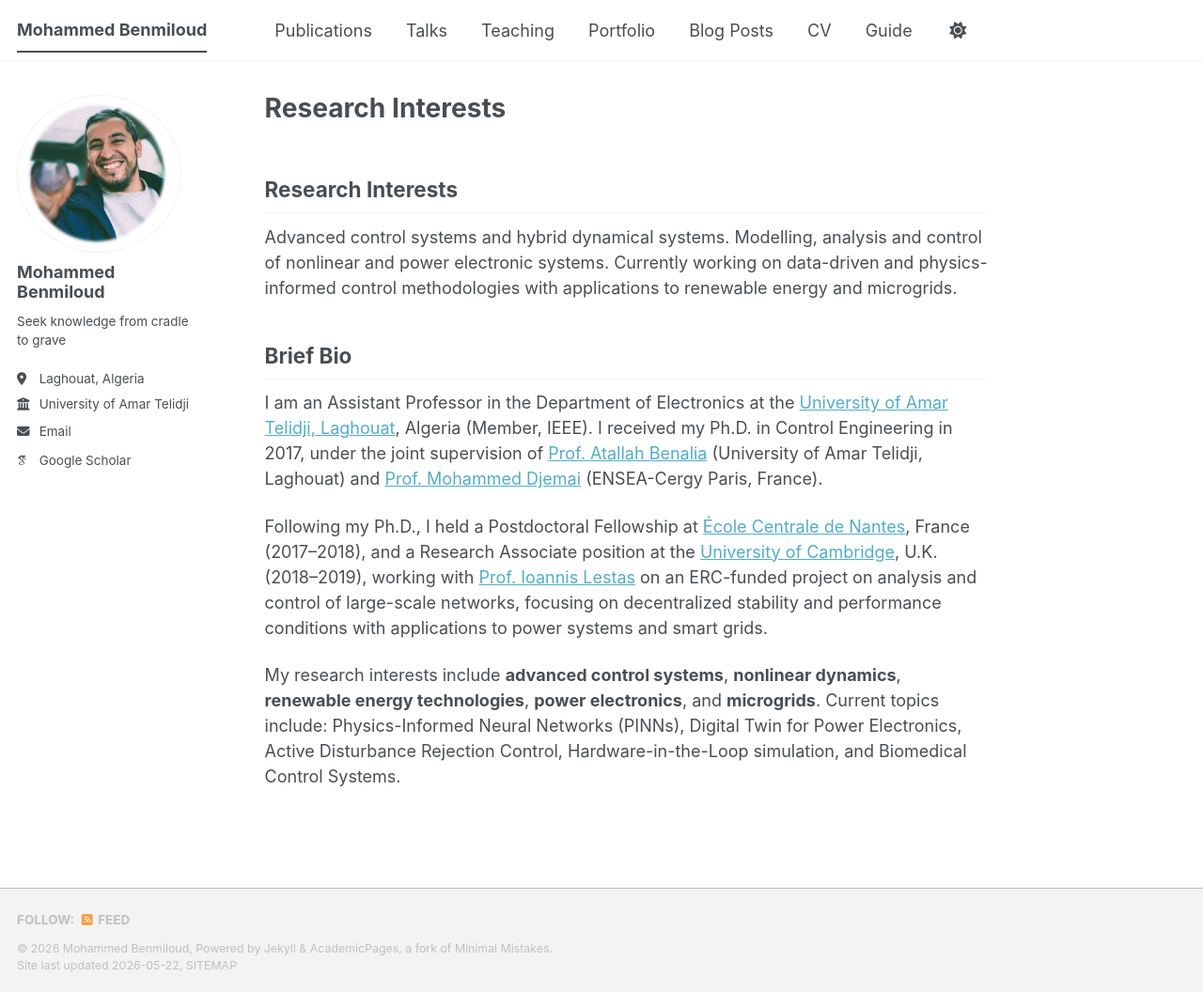
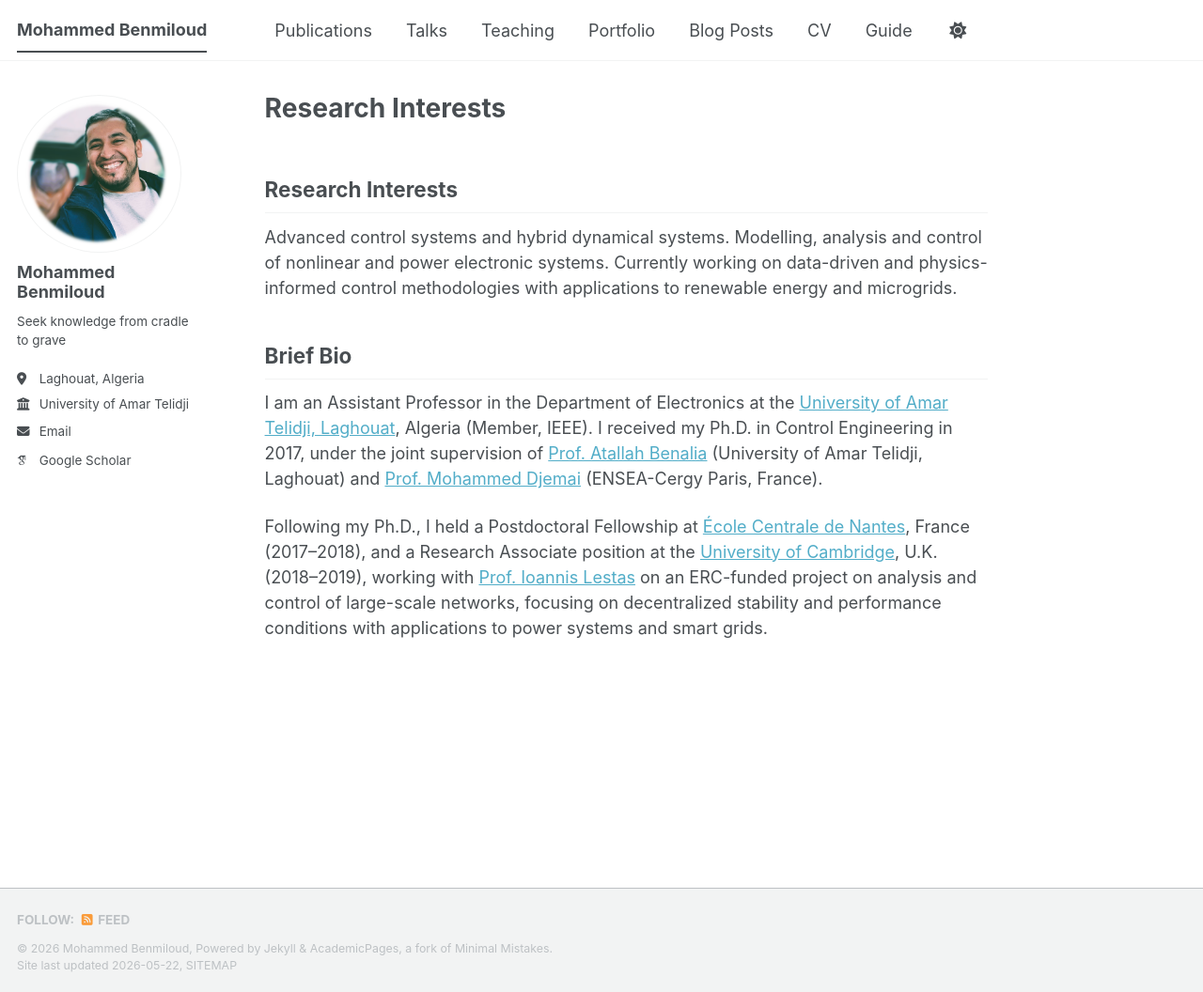
Before and after one commit to medbenmiloud/medbenmiloud.github.io, a Jekyll site: the page built from _pages/about.md, in a window 1280 px wide and 1056 px high. Shown: the whole window at 94% size. Built offline with Jekyll 4.4.1, drawn with Linux system fonts in a browser that asks for light colours; some web fonts are replaced; a script bundle is joined from its source files by our own code; library files that are not in the unit come from our copies; our own code applies the rules of GitHub Pages for plain Markdown files.

Commit message:
Update about.md

```diff
--- a/_pages/about.md
+++ b/_pages/about.md
@@ -15,5 +15,3 @@ Advanced control systems and hybrid dynamical systems. Modelling, analysis and c
 I am an Assistant Professor in the Department of Electronics at the <a href="https://www.lagh-univ.dz/en/" target="_blank">University of Amar Telidji, Laghouat</a>, Algeria (Member, IEEE). I received my Ph.D. in Control Engineering in 2017, under the joint supervision of <a href="https://scholar.google.com/citations?user=BQDkUg8AAAAJ" target="_blank">Prof. Atallah Benalia</a> (University of Amar Telidji, Laghouat) and <a href="https://scholar.google.com/citations?user=ApP9SGcAAAAJ" target="_blank">Prof. Mohammed Djemai</a> (ENSEA-Cergy Paris, France).
 
 Following my Ph.D., I held a Postdoctoral Fellowship at <a href="https://www.ec-nantes.fr/" target="_blank">École Centrale de Nantes</a>, France (2017–2018), and a Research Associate position at the <a href="https://www.cam.ac.uk/" target="_blank">University of Cambridge</a>, U.K. (2018–2019), working with <a href="https://scholar.google.com/citations?user=AXz9SEoAAAAJ" target="_blank">Prof. Ioannis Lestas</a> on an ERC-funded project on analysis and control of large-scale networks, focusing on decentralized stability and performance conditions with applications to power systems and smart grids.
-
-My research interests include **advanced control systems**, **nonlinear dynamics**, **renewable energy technologies**, **power electronics**, and **microgrids**. Current topics include: Physics-Informed Neural Networks (PINNs), Digital Twin for Power Electronics, Active Disturbance Rejection Control, Hardware-in-the-Loop simulation, and Biomedical Control Systems.
```
